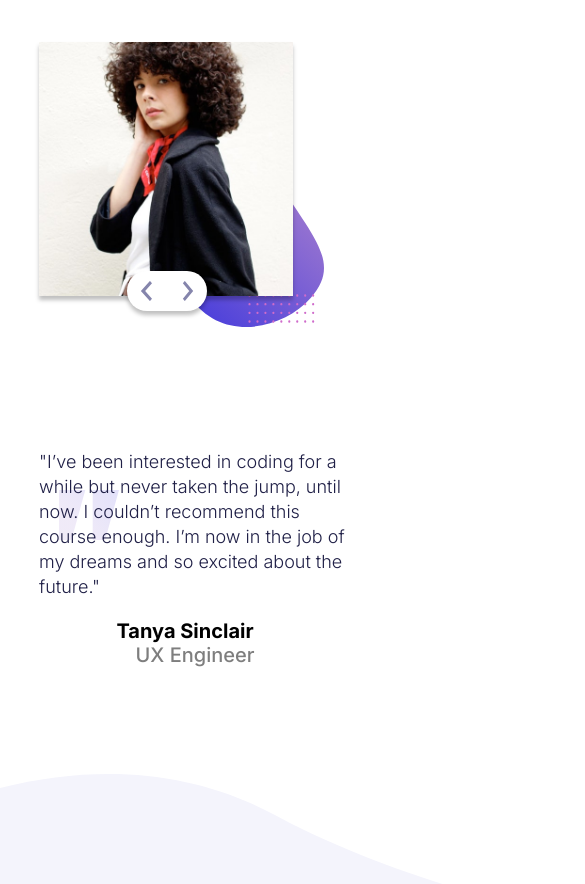
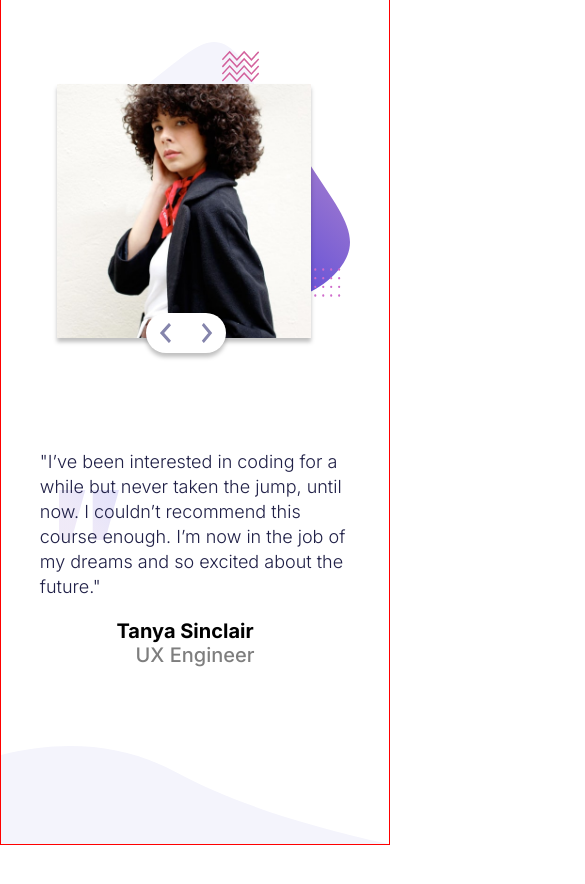
Before and after one commit to vinuman/Coding-bootcamp-testimonials-slider, a plain HTML site: page index.html in a window 390 px wide. Shown: the top 884 px of the page, 585 px wide, since content can reach past the window. After the commit the page ends 845 px from the top, so only its background shows below. Drawn offline with Linux system fonts and the light colour scheme.

Commit message:
Update style.css

```diff
--- a/style.css
+++ b/style.css
@@ -115,12 +115,19 @@ h1{
 @media screen and (max-width:1150px){
 
     body{
+        display: flex;
+        justify-content: center;
+        align-items: center;
         overflow-x: hidden;
+        overflow-y: hidden;
+        width:100vw;
+        height: 100vh;
     }
 
     .container{
         width:100%;
         height: 100vh;
+        border:1px solid red;
     }
     h1{
         font-size: 1.8rem;
@@ -138,8 +145,8 @@ h1{
     }
 
     .image{
-        top:5%;
-        right:25%;
+        top:10%;
+        right:20%;
     }
 
     .profile-pic{
@@ -153,14 +160,15 @@ h1{
     }
 
     .curve{
-        bottom:-10%;
+        bottom:0;
+        width:100%;
     }
 
     .bg{
        width:25.2rem;
        height: 25.9rem;
-       top:8%;
-       right:17%;
+       top:5%;
+       right:10%;
     }
     .button{
         width:8rem;
```
